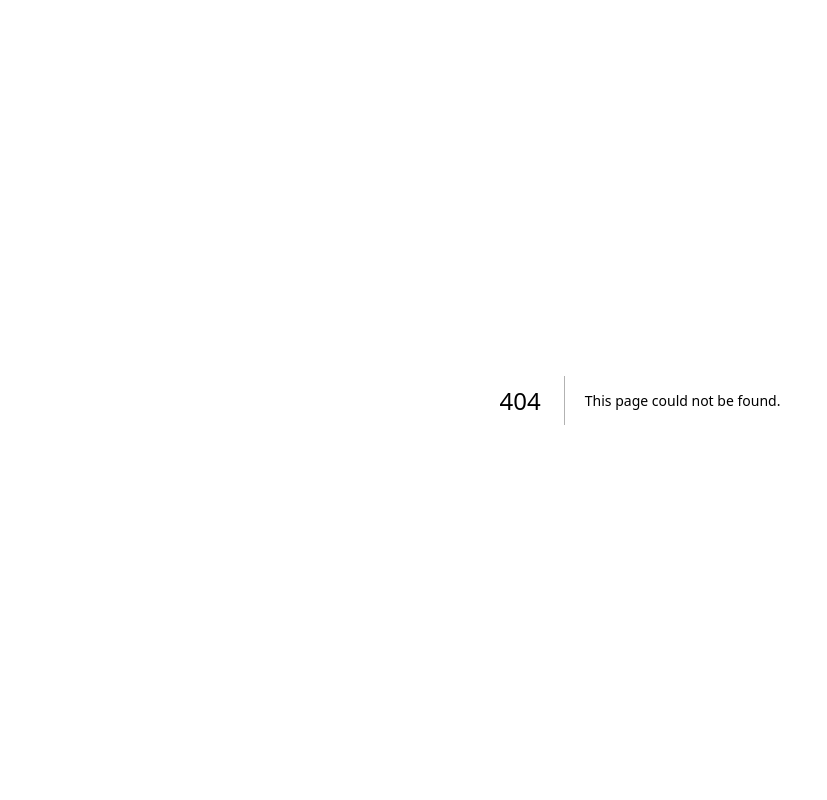
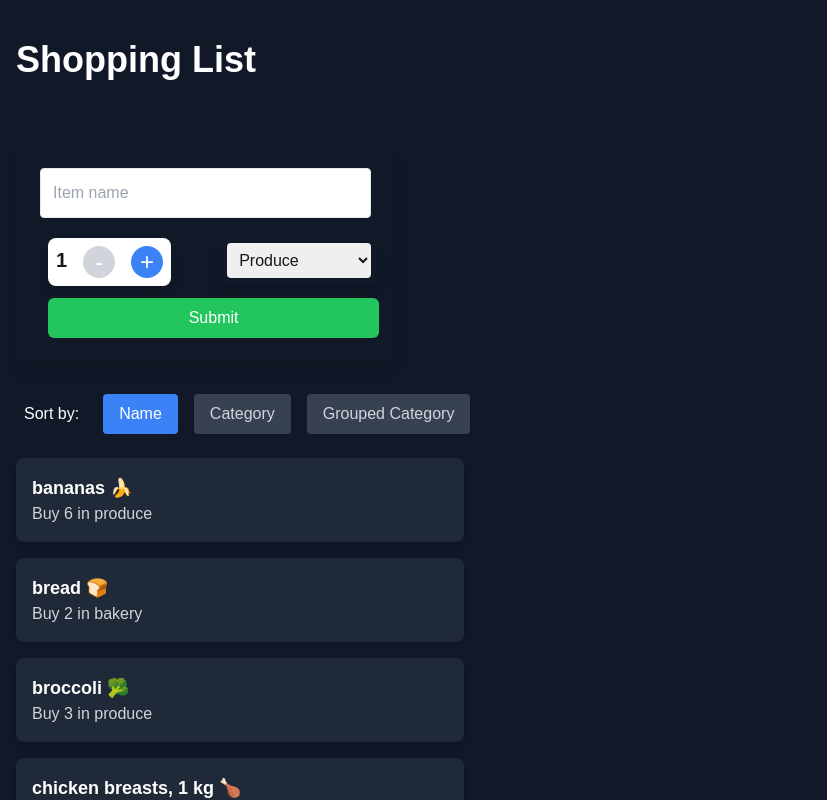
Before and after one commit to snehaaw/cprg306-assignments, a Next.js app: page /week-7 in a window 1280 px wide. Before the commit this address had no page. Shown: the top 800 px of the page, without its empty margins (0-827 px from the left). Built offline with nearby package versions, Linux system fonts and the light colour scheme.

Commit message:
week-7 assignment
modified page.js, new-item.js,item-list.js by adding and passing props and setting state management for the items

```diff
--- a/app/page.js
+++ b/app/page.js
@@ -9,6 +9,7 @@
       <Link href="/week-4" className="text-blue-600 hover:underline">Week 4 Assignment</Link><br/>
       <Link href="/week-5" className="text-blue-600 hover:underline">Week 5 Assignment</Link><br/>
       <Link href="/week-6" className="text-blue-600 hover:underline">Week 6 Assignment</Link><br/>
+      <Link href="/week-7" className="text-blue-600 hover:underline">Week 7 Assignment</Link><br/>
     </main>
   );
 }
--- a/app/week-2/page.js
+++ /dev/null
@@ -1,10 +0,0 @@
-import StudentInfo from './student-info';
-
-export default function Page() {
-    return (
-      <main>
-        <h1>Shopping List</h1>
-        <StudentInfo />
-      </main>
-    );
-  }
--- a/app/week-2/student-info.js
+++ /dev/null
@@ -1,14 +0,0 @@
-
-
-import Link from 'next/link';
-
-export default function StudentInfo() {
-  return (
-    <div>
-      <p>Sneha</p>
-      <Link href="https://github.com/snehaaw/cprg306-assignments">
-        https://github.com
-      </Link>
-    </div>
-  );
-}
--- /dev/null
+++ b/app/week-7/item-list.js
@@ -0,0 +1,68 @@
+'use client';
+
+import React, { useState } from 'react';
+import Item from './item';
+
+export default function ItemList({ items }) {
+  const [sortBy, setSortBy] = useState('name');
+  const [groupByCategory, setGroupByCategory] = useState(false);
+
+  const sortedItems = [...items].sort((a, b) => {
+    if (sortBy === 'name') return a.name.localeCompare(b.name);
+    if (sortBy === 'category') return a.category.localeCompare(b.category);
+    return 0;
+  });
+
+  const groupedItems = groupByCategory
+    ? sortedItems.reduce((grouped, item) => {
+        if (!grouped[item.category]) grouped[item.category] = [];
+        grouped[item.category].push(item);
+        return grouped;
+      }, {})
+    : null;
+
+  const handleSort = (sortType) => {
+    setSortBy(sortType);
+    setGroupByCategory(false);
+  };
+
+  const handleGroupByCategory = () => {
+    setGroupByCategory(true);
+    setSortBy('');
+  };
+
+  return (
+    <div className="space-y-4">
+      <div className="flex space-x-4 mb-6">
+        <span className="px-2 py-2 font-medium  text-white">Sort by:</span>
+        <button onClick={() => handleSort('name')} className={`px-4 py-2 font-medium rounded ${sortBy === 'name' ? 'bg-blue-500 text-white' : 'bg-gray-700 text-gray-300'}`}>
+          Name
+        </button>
+        <button onClick={() => handleSort('category')} className={`px-4 py-2 font-medium rounded ${sortBy === 'category' ? 'bg-blue-500 text-white' : 'bg-gray-700 text-gray-300'}`}>
+          Category
+        </button>
+        <button onClick={handleGroupByCategory} className={`px-4 py-2 font-medium rounded ${groupByCategory ? 'bg-blue-500 text-white' : 'bg-gray-700 text-gray-300'}`}>
+          Grouped Category
+        </button>
+      </div>
+      {groupByCategory ? (
+        Object.keys(groupedItems).sort().map((category) => (
+          <div key={category}>
+            <h2 className="text-lg font-semibold text-white capitalize mb-2">{category}</h2>
+            <ul className="space-y-2">
+              {groupedItems[category].map((item) => (
+                <Item key={item.id} name={item.name} quantity={item.quantity} category={item.category} />
+              ))}
+            </ul>
+          </div>
+        ))
+      ) : (
+        <ul className="space-y-4">
+          {sortedItems.map((item) => (
+            <Item key={item.id} name={item.name} quantity={item.quantity} category={item.category} />
+          ))}
+        </ul>
+      )}
+    </div>
+  );
+}
--- /dev/null
+++ b/app/week-7/item.js
@@ -0,0 +1,10 @@
+import React from 'react';
+
+export default function Item({ name, quantity, category }) {
+  return (
+    <li className="bg-gray-800 p-4 rounded-lg shadow-md max-w-md">
+      <div className="text-white text-lg font-semibold">{name}</div>
+      <div className="text-gray-300">Buy {quantity} in {category}</div>
+    </li>
+  );
+}
--- /dev/null
+++ b/app/week-7/items.json
@@ -0,0 +1,74 @@
+[
+    {
+      "id": "1h2GJKH12gkHG31h1H",
+      "name": "milk, 4 L 🥛",
+      "quantity": 1,
+      "category": "dairy"
+    },
+    {
+      "id": "2KJH3k2j3H1k2J3K1H",
+      "name": "bread 🍞",
+      "quantity": 2,
+      "category": "bakery"
+    },
+    {
+      "id": "3h2KJH3k2j3H1k2J3",
+      "name": "eggs, dozen 🥚",
+      "quantity": 2,
+      "category": "dairy"
+    },
+    {
+      "id": "4k2J3K1H2GJKH12gk",
+      "name": "bananas 🍌",
+      "quantity": 6,
+      "category": "produce"
+    },
+    {
+      "id": "5H1h1H2KJH3k2j3H",
+      "name": "broccoli 🥦",
+      "quantity": 3,
+      "category": "produce"
+    },
+    {
+      "id": "6H1k2J3K1H2GJKH1",
+      "name": "chicken breasts, 1 kg 🍗",
+      "quantity": 1,
+      "category": "meat"
+    },
+    {
+      "id": "7gkHG31h1H2KJH3k",
+      "name": "pasta sauce 🍝",
+      "quantity": 3,
+      "category": "canned goods"
+    },
+    {
+      "id": "8j3H1k2J3K1H2GJK",
+      "name": "spaghetti, 454 g 🍝",
+      "quantity": 2,
+      "category": "dry goods"
+    },
+    {
+      "id": "9H12gkHG31h1H2KJ",
+      "name": "toilet paper, 12 pack 🧻",
+      "quantity": 1,
+      "category": "household"
+    },
+    {
+      "id": "10H3k2j3H1k2J3K1",
+      "name": "paper towels, 6 pack",
+      "quantity": 1,
+      "category": "household"
+    },
+    {
+      "id": "11k2J3K1H2GJKH12",
+      "name": "dish soap 🍽️",
+      "quantity": 1,
+      "category": "household"
+    },
+    {
+      "id": "12GJKH12gkHG31h1",
+      "name": "hand soap 🧼",
+      "quantity": 4,
+      "category": "household"
+    }
+  ]
--- /dev/null
+++ b/app/week-7/new-item.js
@@ -0,0 +1,68 @@
+'use client';
+
+import React, { useState } from 'react';
+
+export default function NewItem({ onAddItem }) {
+  const [name, setName] = useState('');
+  const [quantity, setQuantity] = useState(1);
+  const [category, setCategory] = useState('produce');
+
+  const increment = () => {
+    if (quantity < 20) setQuantity(quantity + 1);
+  };
+
+  const decrement = () => {
+    if (quantity > 1) setQuantity(quantity - 1);
+  };
+
+  const handleSubmit = (e) => {
+    e.preventDefault();
+    const item = { name, quantity, category };
+    onAddItem(item);
+    setName('');
+    setQuantity(1);
+    setCategory('produce');
+  };
+
+  return (
+    <div className="flex items-start   pt-8">
+      <form onSubmit={handleSubmit} className=" p-4 rounded-lg shadow-lg space-x-4 w-auto">
+        <div className="mb-4 p-2  rounded-lg flex items-start w-auto">
+          <input
+            type="text"
+            value={name}
+            onChange={(e) => setName(e.target.value)}
+            required
+            className="border p-3 rounded w-full bg-white text-black"
+            placeholder="Item name"
+          />
+        </div>
+        <div className="mb-2 rounded-lg flex items-center space-x-12 h-10">
+          <div className="bg-white p-2 rounded-lg shadow-lg flex items-start space-x-4 h-12 w-auto">
+            <span className="text-xl font-bold">{quantity}</span>
+            <button type="button" onClick={decrement} disabled={quantity === 1} className="bg-blue-500 text-white rounded-full w-8 h-8 text-2xl disabled:bg-gray-300">-</button>
+            <button type="button" onClick={increment} disabled={quantity === 20} className="bg-blue-500 text-white rounded-full w-8 h-8 text-2xl disabled:bg-gray-300">+</button>
+          </div>
+          <div className="p-2 rounded-lg shadow-lg flex items-end h-12 w-auto">
+            <select value={category} onChange={(e) => setCategory(e.target.value)} className="p-2 rounded w-full">
+              <option value="produce">Produce</option>
+              <option value="dairy">Dairy</option>
+              <option value="bakery">Bakery</option>
+              <option value="meat">Meat</option>
+              <option value="frozen foods">Frozen Foods</option>
+              <option value="canned goods">Canned Goods</option>
+              <option value="dry goods">Dry Goods</option>
+              <option value="beverages">Beverages</option>
+              <option value="snacks">Snacks</option>
+              <option value="household">Household</option>
+              <option value="other">Other</option>
+            </select>
+          </div>
+        </div>
+        <div className="py-2">
+          <button type="submit" className="bg-green-500 text-white py-2 rounded-md w-full">Submit</button>
+        </div>
+      </form>
+    </div>
+  );
+}
--- /dev/null
+++ b/app/week-7/page.js
@@ -0,0 +1,26 @@
+'use client';
+
+import React, { useState } from 'react';
+import ItemList from './item-list';
+import NewItem from './new-item';
+import itemsData from './items.json';
+
+function Page() {
+  const [items, setItems] = useState(itemsData);
+
+  const handleAddItem = (newItem) => {
+    setItems((prevItems) => [...prevItems, { id: Date.now().toString(), ...newItem }]);
+  };
+
+  return (
+    <main className="min-h-screen bg-gray-900 py-10 px-4">
+      <h1 className="text-left text-4xl font-bold text-white mb-8">Shopping List</h1>
+      <NewItem onAddItem={handleAddItem} />
+      <div className="w-full mt-8">
+        <ItemList items={items} />
+      </div>
+    </main>
+  );
+}
+
+export default Page;
```
